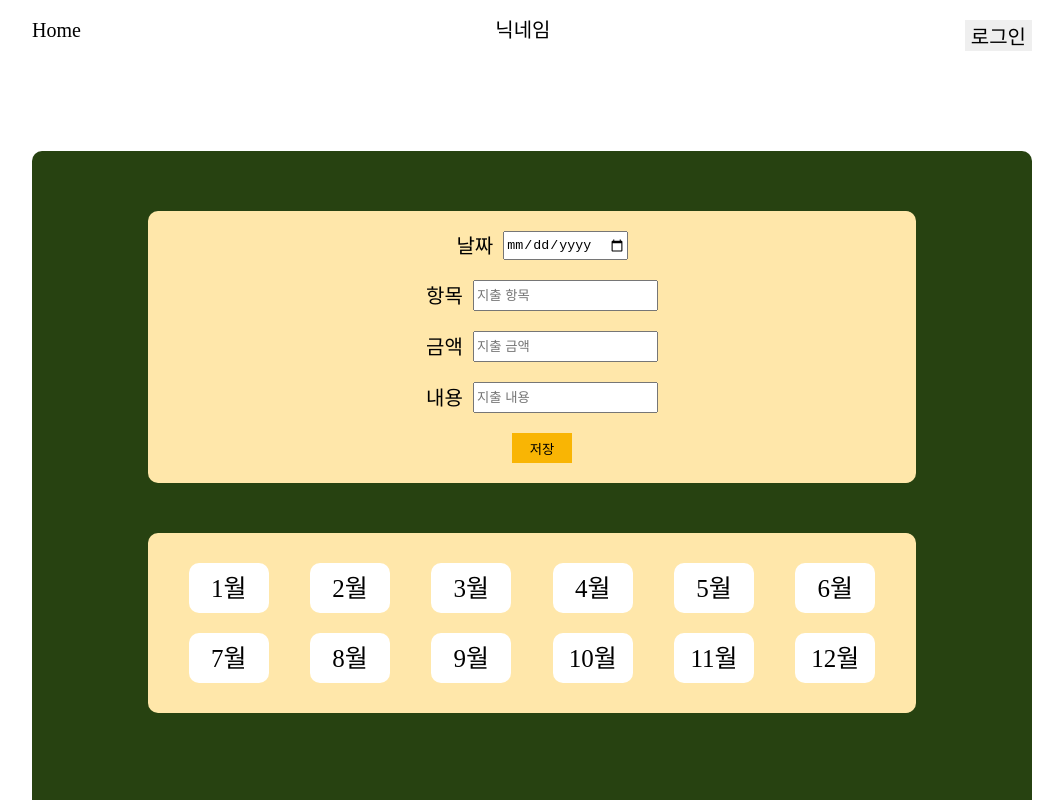
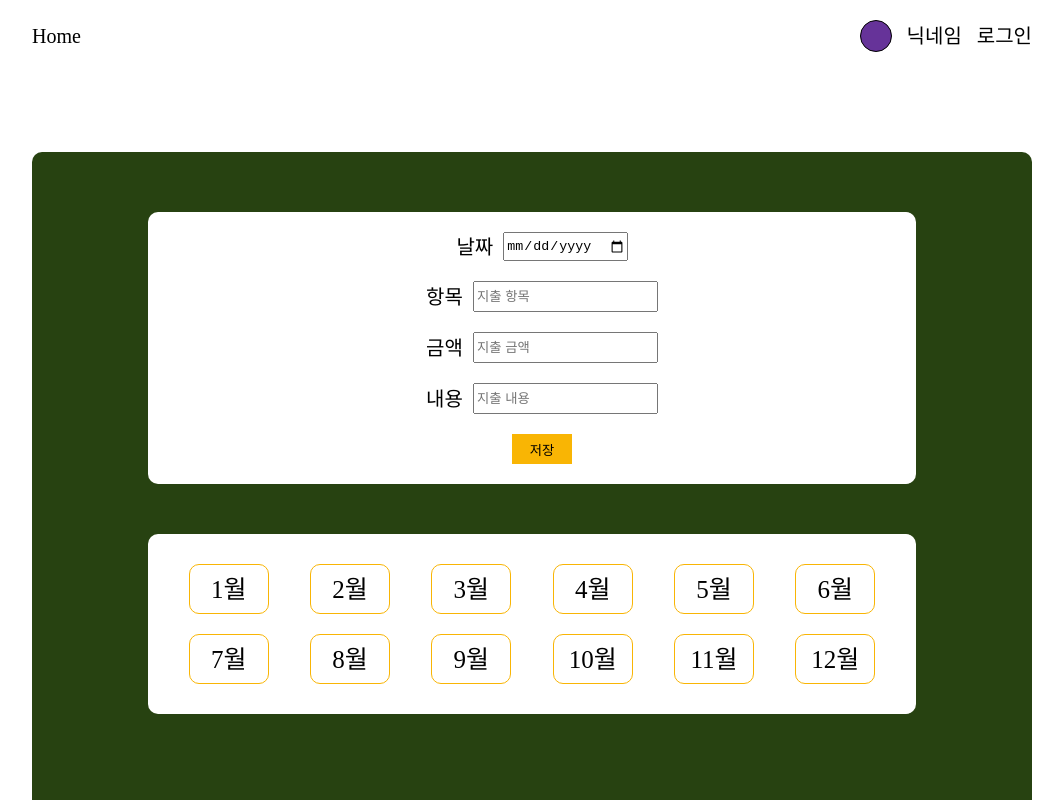
Before and after one commit to ssbmel/accountbook2, a React (Vite) app: page / in a window 1280 px wide. Shown: the top 800 px of the page, without its empty margins (108-1171 px from the left). Built offline with nearby package versions, Linux system fonts and the light colour scheme; data requests are answered from the project's data file.

Commit message:
css 수정

```diff
--- a/src/loginpages/Layout.jsx
+++ b/src/loginpages/Layout.jsx
@@ -3,23 +3,35 @@ import styled from "styled-components";
 
 const HeaderStyle = styled.div`
   display: flex;
-  margin: 20px auto;
-  justify-content: space-between;
   width: 1000px;
   font-size: 20px;
+  align-items: center;
+  justify-content: space-between;
+  margin: 20px auto;
 `;
 const StHome = styled.div`
+  cursor: pointer;
+`;
+const StNickName = styled.div`
+`;
+const StProfile = styled.div`
+  width: 30px;
+  height: 30px;
+  border: 1px solid black;
+  border-radius: 50%;
+  background-color: rebeccapurple;
+`;
 
-`;
-const HeaderBtn = styled.button`
-  border: 1px solid #274211;
-  border: none;
+const StLoginBtn = styled.div`
   cursor: pointer;
   font-size: 20px;
 `;
-// const StProfile = styled.img`
-//   background-image : url()
-// `;
+const StRightHead = styled.div`
+  display: flex;
+  align-items: center;
+  gap: 15px;
+`;
+
 
 function Layout() {
   const navigate = useNavigate();
@@ -32,8 +44,11 @@ function Layout() {
     <>
      <HeaderStyle>
       <StHome>Home</StHome>
-      <div>닉네임</div>
-     <HeaderBtn onClick={goToLogin}>로그인</HeaderBtn>
+      <StRightHead>
+      <StProfile />
+      <StNickName>닉네임</StNickName>
+     <StLoginBtn onClick={goToLogin}>로그인</StLoginBtn>
+     </StRightHead>
      </HeaderStyle>
     </>
   )
--- a/src/style/stylecomponent.jsx
+++ b/src/style/stylecomponent.jsx
@@ -14,7 +14,7 @@ export const Container = styled.div`
 export const InputBox = styled.div`
   width: 80%;
   border-radius: 10px;
-  background-color : rgba(255, 231, 170, 1);
+  background-color : #ffffff;
   text-align: center;
   margin: 40px auto;
   padding: 10px 0;
@@ -46,7 +46,7 @@ export const InputBtn = styled.button`
 export const MonthBoxList = styled.div`
   width: 80%;
   padding: 20px;
-  background-color : rgba(255, 231, 170, 1);
+  background-color : #ffffff;
   border-radius: 10px;
   display: grid;
   place-items: center;
@@ -59,6 +59,7 @@ export const MonthBox = styled.div`
   background-color: ${(props)=> props.backgroundcolor};
   color : ${(props) => props.color};
   border-radius: 10px;
+  border: 1px solid rgba(249, 181, 4, 1);
   width: 80px;
   height: 50px;
   margin: 10px;
@@ -85,7 +86,7 @@ export const ListContent = styled.div`
   width: 100%;
   margin: 15px auto;
   padding: 5px;
-  background-color : rgba(255, 231, 170, 1);
+  background-color : #ffffff;
   border-radius: 10px;
   height: 100px;
   align-items: center;
```
